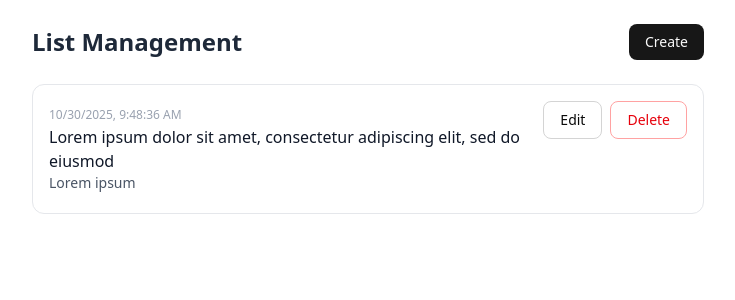
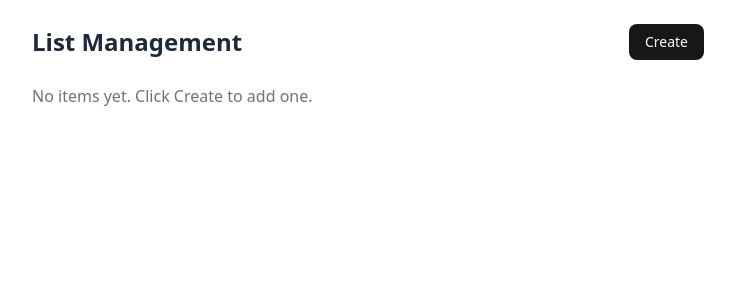
Before and after one commit to arman-borkhani/list-management-interface, a React (Vite) app: page / in a window 1280 px wide. Shown: the top 300 px of the page, without its empty margins (272-1007 px from the left). Built offline with nearby package versions, Linux system fonts and the light colour scheme.

Commit message:
Remove default item

```diff
--- a/src/App.tsx
+++ b/src/App.tsx
@@ -6,15 +6,7 @@ import { itemsReducer } from "./reducers";
 import type { Item } from "./types";
 
 function App() {
-  const [items, dispatch] = useReducer(itemsReducer, [
-    {
-      id: 1,
-      title:
-        "Lorem ipsum dolor sit amet, consectetur adipiscing elit, sed do eiusmod",
-      subtitle: "Lorem ipsum",
-      createdAt: "10/30/2025, 9:48:36 AM",
-    },
-  ]);
+  const [items, dispatch] = useReducer(itemsReducer, []);
   const [isModalOpen, setIsModalOpen] = useState(false);
   const [editingItem, setEditingItem] = useState<Item | null>(null);
 
```
